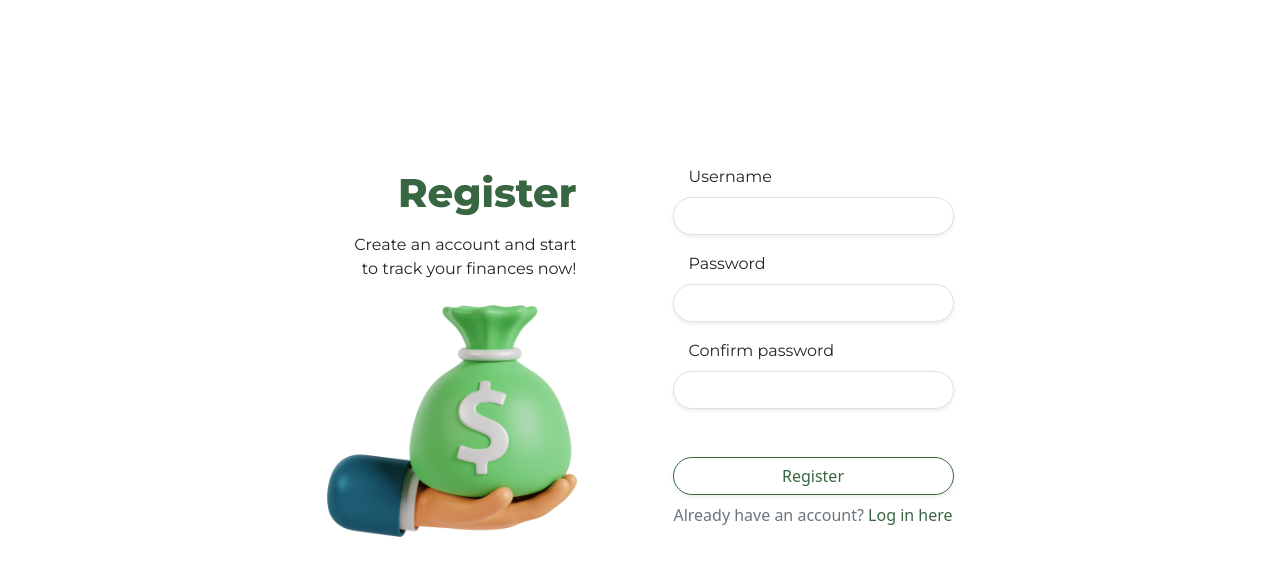
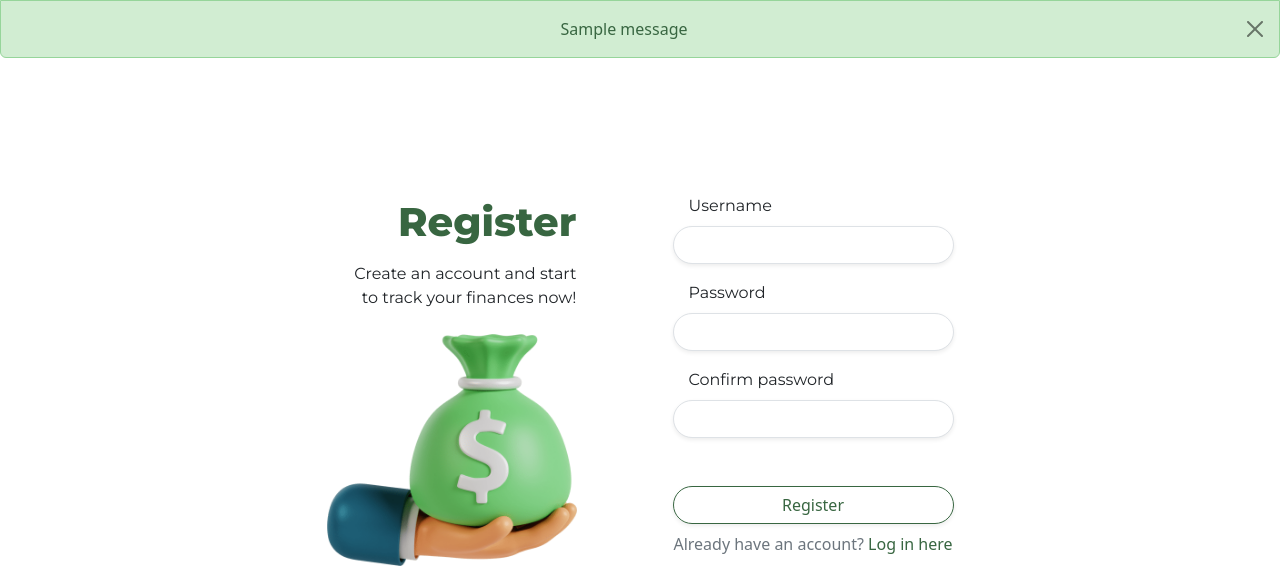
Before and after one commit to OLuizFernando/fintrack, a Flask app: page /register in a window 1280 px wide. Shown: the part 94-665 px from the top of the page. Run offline with Flask 3, Linux system fonts and the light colour scheme; one stand-in notice (Sample message) is shown; some libraries are stand-ins or nearby versions.

Commit message:
add `flash messages` to `layout.html` and fix `button:focus` color

```diff
--- a/static/css/custom.css
+++ b/static/css/custom.css
@@ -1,3 +1,9 @@
+.alert-success {
+  background-color: #96d59a70;
+  border-color: #96d59a;
+  color: #386641;
+}
+
 .bg-primary {
   background-color: #386641 !important;
 }
@@ -11,7 +17,8 @@
   color: #386641;
 }
 
-.btn-outline-primary:hover {
+.btn-outline-primary:hover,
+.btn-outline-primary:focus {
   border-color: #386641;
   background-color: #386641;
 }
--- a/templates/layout.html
+++ b/templates/layout.html
@@ -31,7 +31,7 @@
           <span class="navbar-toggler-icon"></span>
         </button>
         <div class="collapse navbar-collapse" id="navbar">
-          {% if not session %}
+          {% if not session["user_id"] %}
           <ul class="navbar-nav ms-auto mt-auto">
             <li class="nav-item mt-3 mt-md-0 mb-2 mb-md-0">
               <a class="montserrat-regular fs-5 nav-link mx-2" href="/register"><i class="bi bi-person-plus me-2"></i>Register</a>
@@ -45,6 +45,13 @@
       </div>
     </nav>
 
-    {% block content %}{% endblock %}
+    {% if get_flashed_messages() %} {% for message in get_flashed_messages(with_categories=true) %}
+
+    <div class="alert alert-{{ message[0] }} alert-dismissible fade show rounded-top-0 mb-0 text-center" role="alert">
+      {{ message[1] }}
+      <button type="button" class="btn-close" data-bs-dismiss="alert" aria-label="Close"></button>
+    </div>
+
+    {% endfor %} {% endif %} {% block content %}{% endblock %}
   </body>
 </html>
```
